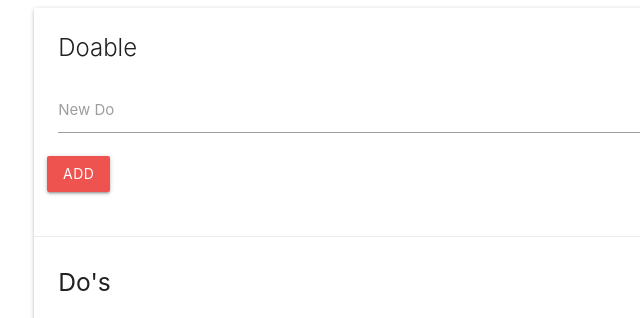
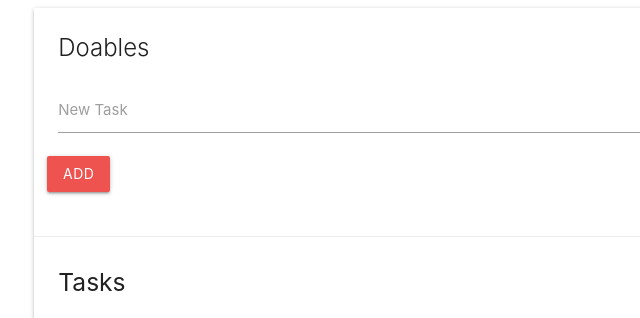
Before and after one commit to marinemekhakyan/doable, a plain HTML site: page index.html in a window 1280 px wide. Shown: the top 318 px of the page, 169-809 px from the left. Drawn offline with nearby package versions, Linux system fonts and the light colour scheme.

Commit message:
change naming

```diff
--- a/index.html
+++ b/index.html
@@ -15,13 +15,13 @@
             <div class="col s12">
                 <div id="main" class="card">
                     <div class="card-content">
-                        <span class="card-title">Doable
+                        <span class="card-title">Doables
                         </span>
                         <div class="row">
                             <form id="task-form">
                                 <div class="input-field col s12">
                                     <input type="text" name="task" id="task">
-                                    <label for="task">New Do</label>
+                                    <label for="task">New Task</label>
                                 </div>
                                 <input type="submit" value="Add" class="btn red lighten-1">
                             </form>
@@ -29,7 +29,7 @@
                     </div>
                     <div class="card-action">
                         <h5 id="task-title">
-                            Do's
+                            Tasks
                         </h5>
                         <div class="input-field col s12">
                             <input type="text" name="filter" id="filter">
```
